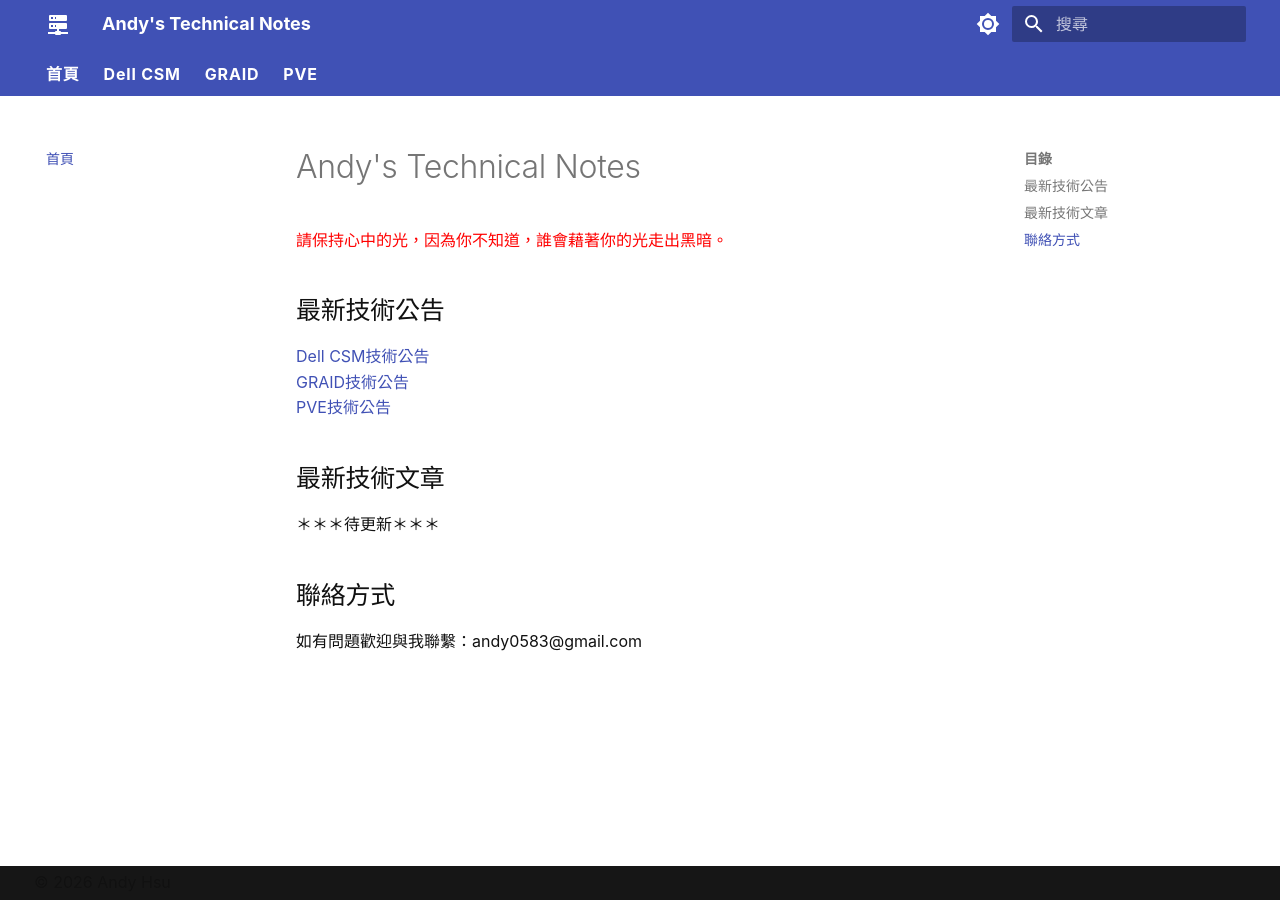
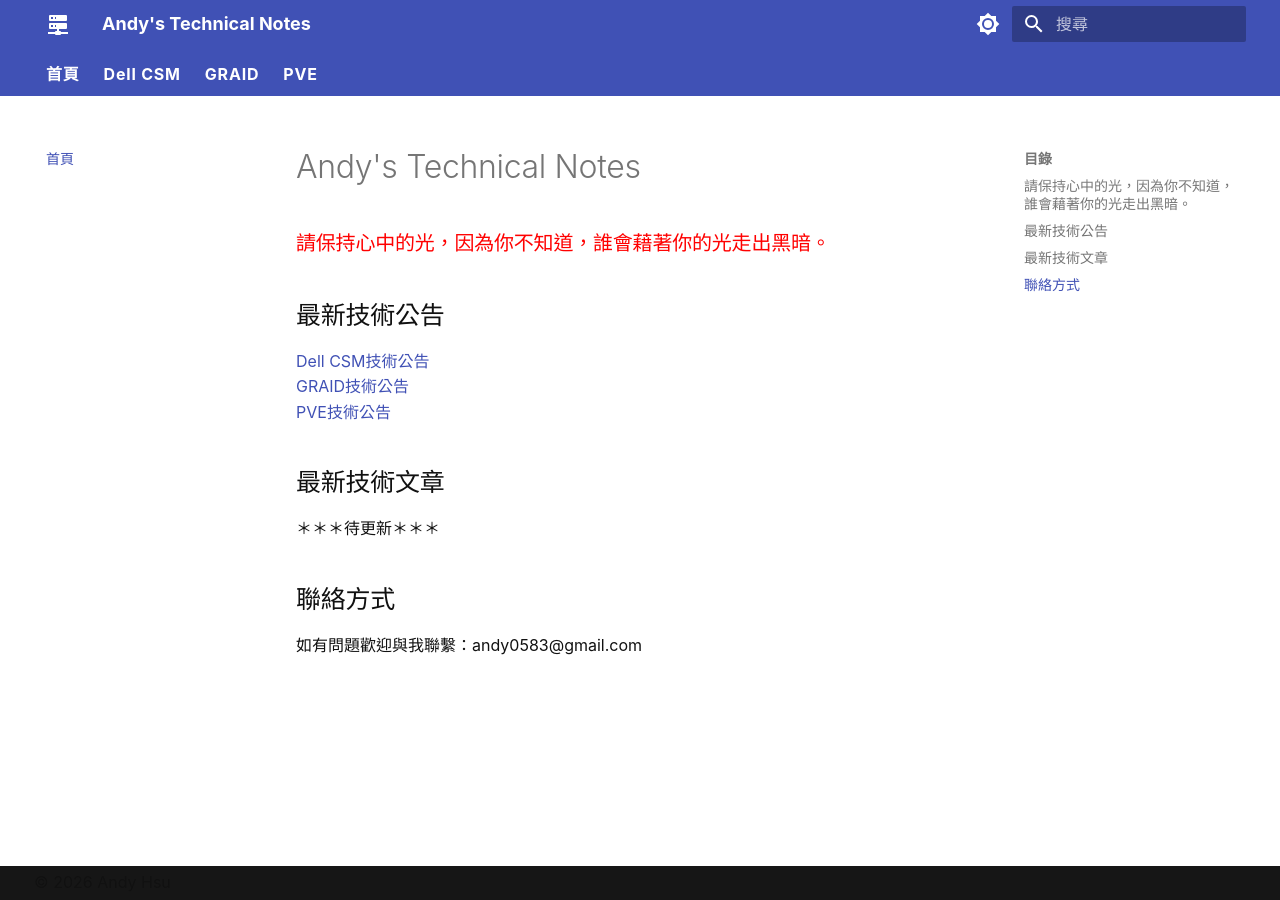
Before and after one commit to Andy0583/Metaage, an MkDocs documentation site: the page built from docs/index.md, in a window 1280 px wide. Built offline with MkDocs 1.6.1 and Material for MkDocs 9.7.7, drawn with Linux system fonts in a browser that asks for light colours.

Commit message:
Change font size for a quote in index.md

```diff
--- a/docs/index.md
+++ b/docs/index.md
@@ -1,5 +1,5 @@
 # Andy's Technical Notes
-<font color=#FF0000> 請保持心中的光，因為你不知道，誰會藉著你的光走出黑暗。</font>
+### <font color=#FF0000> 請保持心中的光，因為你不知道，誰會藉著你的光走出黑暗。</font>
 
 ## 最新技術公告
 [Dell CSM技術公告](csm/csm.md)
```
